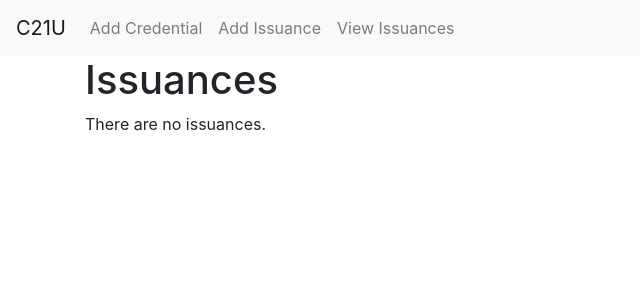
After one commit to c21u/blockcerts-admin-app, a Django app: page /issuances in a window 1280 px wide. The commit adds this page. Shown: the top 300 px of the page, without its empty margins (0-640 px from the left). Run offline with Django 3.2, Linux system fonts and the light colour scheme; data that the repository does not hold is empty; some libraries are stand-ins or nearby versions.

Commit message:
add a page for viewing the issuances

```diff
--- a/admin_app/urls.py
+++ b/admin_app/urls.py
@@ -19,11 +19,12 @@ from django.views.decorators.csrf import csrf_exempt
 from django.urls import path
 import django_cas_ng.views
 
-from issuer.views import HomePageView, AddPersonView, UpdatePersonView, CredentialView, IssuanceView, UnsignedCertificatesView, ThankYouView
+from issuer.views import HomePageView, AddPersonView, UpdatePersonView, CredentialView, IssuanceView, UnsignedCertificatesView, ThankYouView, IssuancesPageView
 
 urlpatterns = [
     path('accounts/login', django_cas_ng.views.LoginView.as_view(), name='cas_ng_login'),
     path('accounts/logout', django_cas_ng.views.LogoutView.as_view(), name='cas_ng_logout'),
+    path('issuances', IssuancesPageView.as_view(), name='issuances'),
     url(r'^accounts/callback$', django_cas_ng.views.CallbackView.as_view(), name='cas_ng_proxy_callback'),
     url(r'^admin/', admin.site.urls),
     url(r'^$', HomePageView.as_view()),
--- a/issuer/templates/header.html
+++ b/issuer/templates/header.html
@@ -19,6 +19,9 @@
                 <li class="nav-item">
                     <a class="nav-link" href="/add_issuance/">Add Issuance</a>
                 </li>
+                <li class="nav-item">
+                    <a class="nav-link" href="/issuances">View Issuances</a>
+                </li>
             </ul>
         </div>
     </nav>
--- /dev/null
+++ b/issuer/templates/issuer/credential_list.html
@@ -0,0 +1,42 @@
+{% extends 'header.html' %}
+{% load bootstrap4 %}       {# import bootstrap4/bootstrap3 #}
+{% bootstrap_css %}         {# Embed Bootstrap CSS #}
+{% bootstrap_javascript jquery='full' %}  {# Embed Bootstrap JS+jQuery #}
+
+{% block body_block %}
+
+    <h1>Issuances</h1>
+    {% if credential_list %}
+        {% for credential in credential_list %}
+            <h2>{{ credential.title }}</h2>
+            <table class="table">
+                <thead>
+                    <tr>
+                        <th scope="col">Date</th>
+                        <th scope="col">Signup URL</th>
+                        <th scope="col">Registered</th>
+                        <th scope="col">Ready</th>
+                        <th scope="col">Issued</th>
+                    </tr>
+                </thead>
+                <tbody>
+                    {% for issuance in credential.issuance_set.all %}
+                        <tr>
+                            <td>{{ issuance.date_issue }}</td>
+                            <td>
+                                <a href="{{ request.scheme }}://{{ request.get_host }}/{{ issuance.url_id }}/add_person">
+                                    {{ request.scheme }}://{{ request.get_host }}/{{ issuance.url_id }}/add_person
+                                </a>
+                            </td>
+                            <td class="table-danger">{{ issuance.unready_count }}</td>
+                            <td class="table-warning">{{ issuance.ready_count }}</td>
+                            <td class="table-success">{{ issuance.issued_count }}</td>
+                        </tr>
+                    {% endfor %}
+                </tbody>
+            </table>
+        {% endfor %}
+    {% else %}
+        <p>There are no issuances.</p>
+    {% endif %}
+{% endblock %}
--- a/issuer/views.py
+++ b/issuer/views.py
@@ -1,7 +1,7 @@
 from django.contrib.auth.mixins import LoginRequiredMixin
 from django.shortcuts import render
 from django.http import HttpResponse, HttpResponseRedirect
-from django.views import View
+from django.views import generic, View
 
 from .models import Person, Credential, Issuance, CertMailerConfig, CertToolsConfig, PersonIssuances
 from .forms import PersonForm, CredentialForm, IssuanceForm
@@ -183,3 +183,7 @@ class UnsignedCertificatesView(View):
 class ThankYouView(View):
     def get(self, request):
         return render(request, 'thankyou.html')
+
+
+class IssuancesPageView(generic.ListView):
+    model = Credential
```
Also changed, not shown: issuer/models.py (+10 -0 lines), issuer/migrations/0002_auto_20190702_1640.py (added), issuer/migrations/0003_issuance_people.py (added), issuer/migrations/0004_auto_20190805_1841.py (added).
